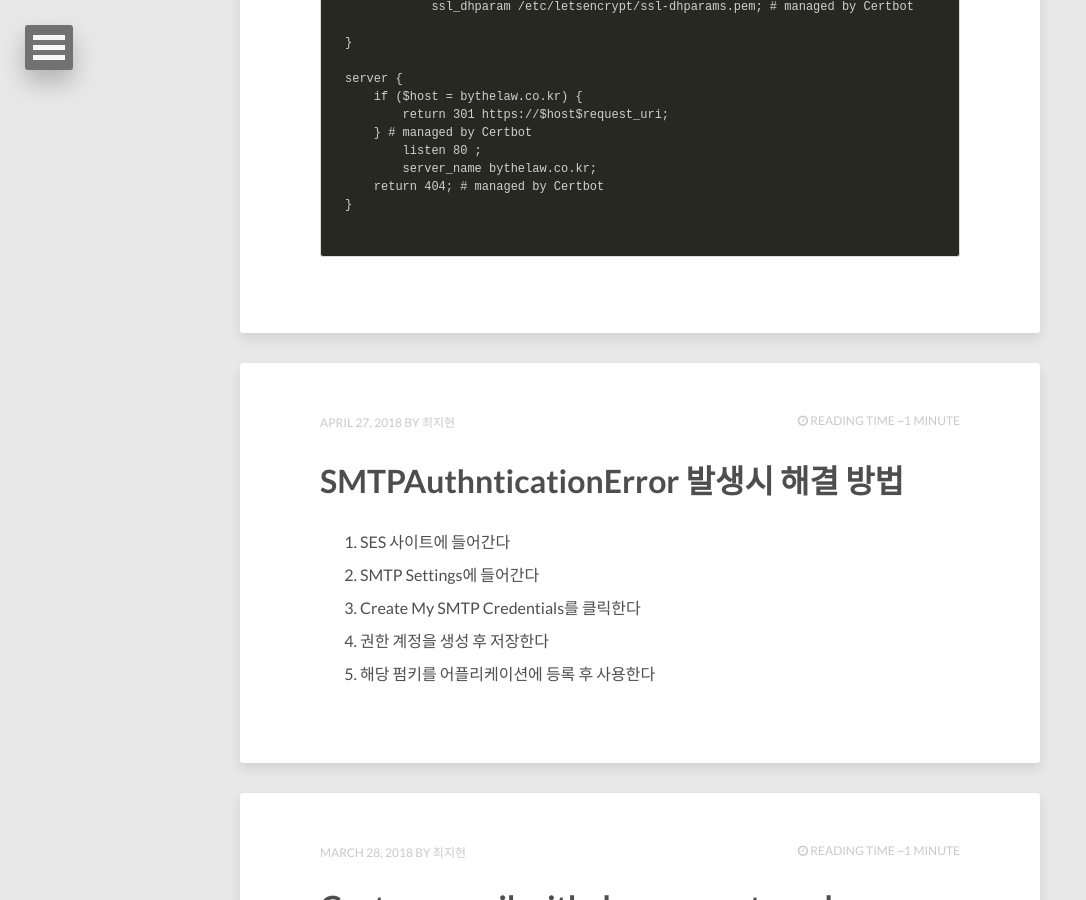
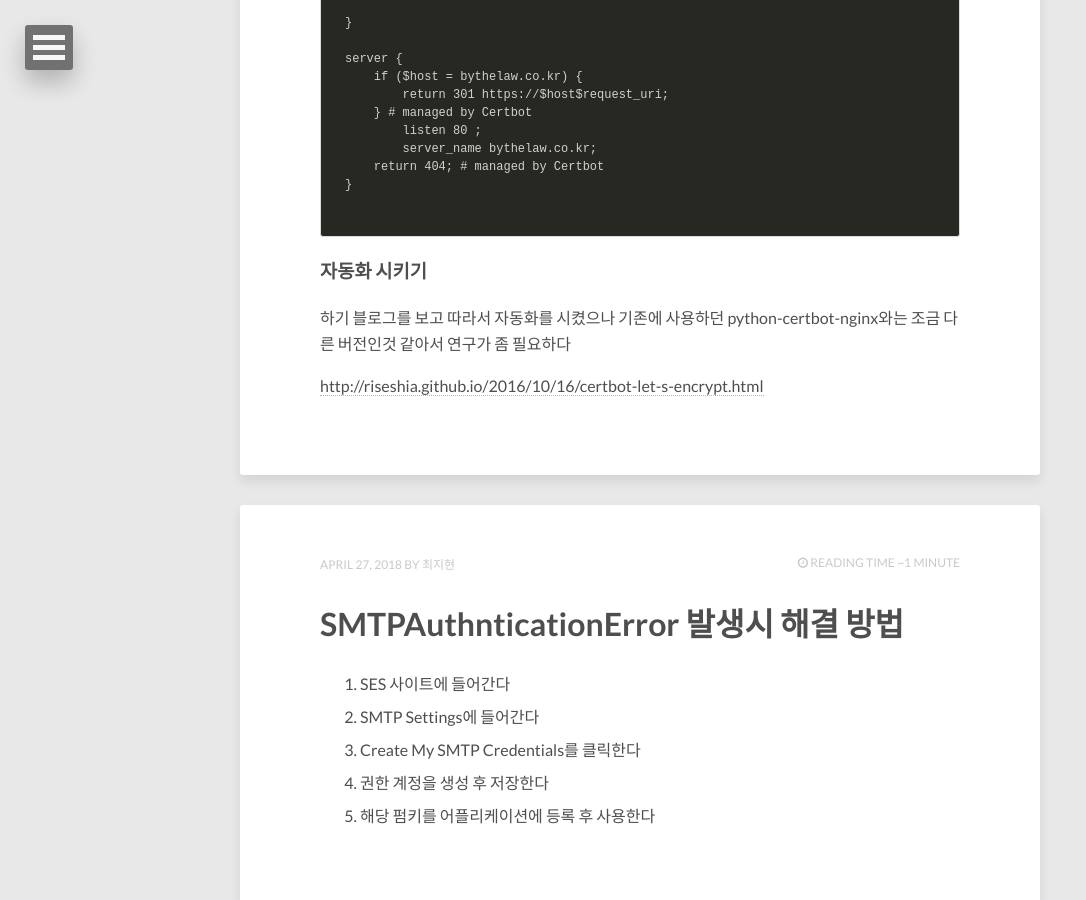
Before and after one commit to Isaccchoi/Isaccchoi.github.io, a Jekyll site: the page built from index.html, in a window 1280 px wide and 900 px high, scrolled down 2309 px. Shown: the whole window, without its empty margins (0-1086 px from the left). Built offline with Jekyll 4.4.1, drawn with Linux system fonts in a browser that asks for light colours; nearby versions of some CDN libraries; the list of posts is cut into pages by our own code; some of the changed text lies outside the part shown.

````diff
--- a/_posts/2018-05-04-Certbot.md
+++ b/_posts/2018-05-04-Certbot.md
@@ -8,10 +8,10 @@ category: Programing
 tags: [Certbot, SSL/TLS]
 ---
 
-# Certbot
+## 공식문서
 [서트봇 공식 문서](https://certbot.eff.org/)
 
-> 웹서버의 SSL/TLS을 업데이트 하기 쉽게 해주는 도구
+> 웹 서버의 SSL / TLS 인증서를 가져오고 배포하는 사용하기 쉬운 자동화 프로그램
 
 ## 명령어
 
@@ -75,3 +75,9 @@ server {
 }
 
 ```
+
+
+### 자동화 시키기
+하기 블로그를 보고 따라서 자동화를 시켰으나 기존에 사용하던 python-certbot-nginx와는 조금 다른 버전인것 같아서 연구가 좀 필요하다
+
+[http://riseshia.github.io/2016/10/16/certbot-let-s-encrypt.html](http://riseshia.github.io/2016/10/16/certbot-let-s-encrypt.html)
````
